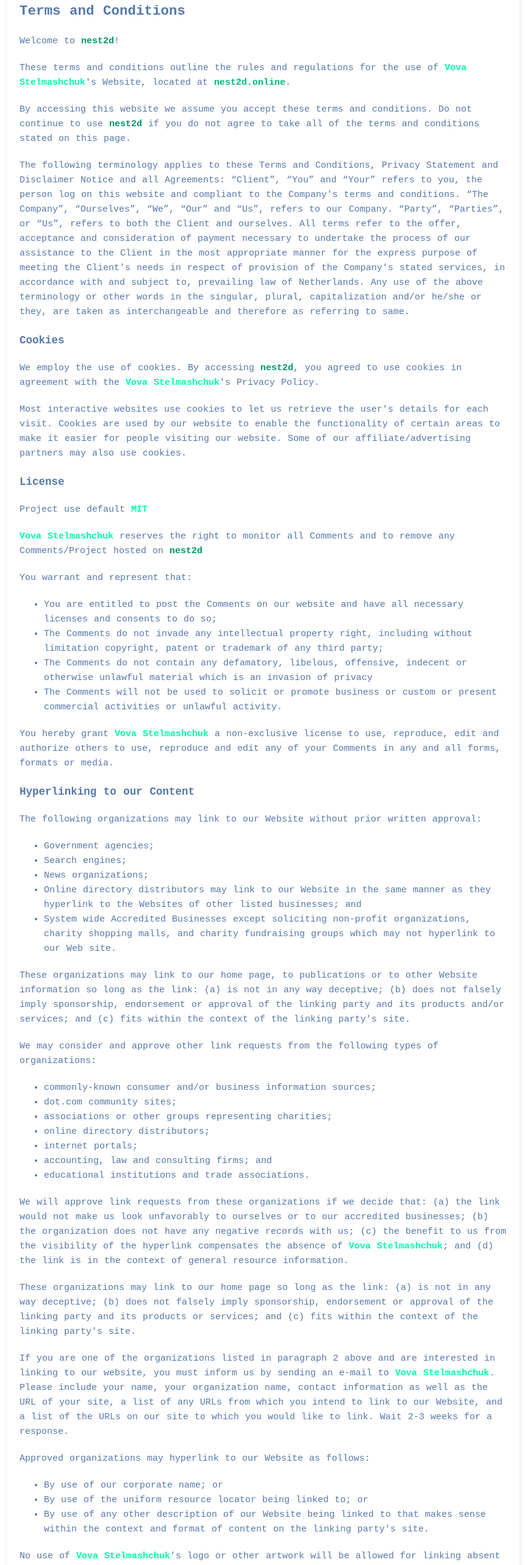
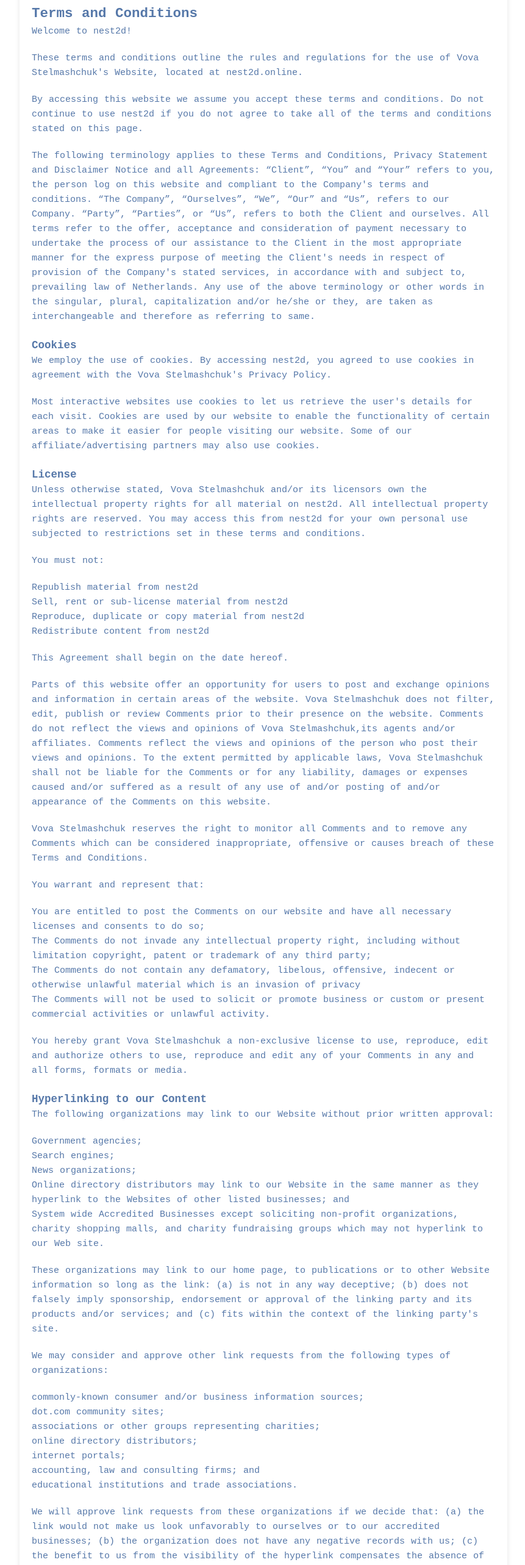
Before and after one commit to guiguijke/nest2d, a Vue app in the folder nest2dvue/: page /terms-and-conditions in a window 1280 px wide. Shown: the part 180-2746 px from the top of the page at 61% size, without its empty margins (208-1069 px from the left). Built offline with nearby package versions, Linux system fonts and the light colour scheme.

Commit message:
update terms

```diff
--- a/nest2dvue/src/views/TermsAndConditions.vue
+++ b/nest2dvue/src/views/TermsAndConditions.vue
@@ -1,127 +1,115 @@
 <template>
-    <div class="article">
-        <h2>Terms and Conditions</h2>
-        <p>
-            Welcome to
-            <span class="highlight article__site">nest2d</span>!
-        </p>
-        <p>
-            These terms and conditions outline the rules and regulations for the
-            use of
-            <span class="highlight article__name">Vova Stelmashchuk</span>'s
-            Website, located at
-            <span class="highlight article__url">nest2d.online</span>.
-        </p>
-        <p>
-            By accessing this website we assume you accept these terms and
-            conditions. Do not continue to use
-            <span class="highlight article__site">nest2d</span> if you do not
-            agree to take all of the terms and conditions stated on this page.
-        </p>
-        <p>
-            The following terminology applies to these Terms and Conditions,
-            Privacy Statement and Disclaimer Notice and all Agreements:
-            “Client”, “You” and “Your” refers to you, the person log on this
-            website and compliant to the Company's terms and conditions. “The
-            Company”, “Ourselves”, “We”, “Our” and “Us”, refers to our Company.
-            “Party”, “Parties”, or “Us”, refers to both the Client and
-            ourselves. All terms refer to the offer, acceptance and
-            consideration of payment necessary to undertake the process of our
-            assistance to the Client in the most appropriate manner for the
-            express purpose of meeting the Client's needs in respect of
-            provision of the Company's stated services, in accordance with and
-            subject to, prevailing law of Netherlands. Any use of the above
-            terminology or other words in the singular, plural, capitalization
-            and/or he/she or they, are taken as interchangeable and therefore as
-            referring to same.
-        </p>
-        <h3>Cookies</h3>
-        <p>
-            We employ the use of cookies. By accessing
-            <span class="highlight article__site">nest2d</span>, you agreed to
-            use cookies in agreement with the
-            <span class="highlight article__name">Vova Stelmashchuk</span>'s
-            Privacy Policy.
-        </p>
-        <p>
-            Most interactive websites use cookies to let us retrieve the user's
-            details for each visit. Cookies are used by our website to enable
-            the functionality of certain areas to make it easier for people
-            visiting our website. Some of our affiliate/advertising partners may
-            also use cookies.
-        </p>
-        <h3>License</h3>
-        <p>
-            Project use default <span class="highlight article__name">MIT</span>
-        </p>
-        <p>
-            <span class="highlight article__name">Vova Stelmashchuk</span>
-            reserves the right to monitor all Comments and to remove any
-            Comments/Project hosted on <span class="highlight article__site">nest2d</span>
-        </p>
+    <div class="article-container">
+        <h2><strong>Terms and Conditions</strong></h2>
+        <p>Welcome to <span class="highlight preview_website_name">nest2d</span>!</p>
+        <p>These terms and conditions outline the rules and regulations for the use of <span
+            class="highlight preview_company_name">Vova Stelmashchuk</span>'s Website, located at <span
+            class="highlight preview_website_url">nest2d.online</span>.</p>
+        <p>By accessing this website we assume you accept these terms and conditions. Do not continue to use <span
+            class="highlight preview_website_name">nest2d</span> if you do not agree to take all of the terms and
+            conditions stated on this page.</p>
+        <p>The following terminology applies to these Terms and Conditions, Privacy Statement and Disclaimer Notice and
+            all
+            Agreements: “Client”, “You” and “Your” refers to you, the person log on this website and compliant to the
+            Company's terms and conditions. “The Company”, “Ourselves”, “We”, “Our” and “Us”, refers to our Company.
+            “Party”, “Parties”, or “Us”, refers to both the Client and ourselves. All terms refer to the offer,
+            acceptance
+            and consideration of payment necessary to undertake the process of our assistance to the Client in the most
+            appropriate manner for the express purpose of meeting the Client's needs in respect of provision of the
+            Company's stated services, in accordance with and subject to, prevailing law of Netherlands. Any use of the
+            above terminology or other words in the singular, plural, capitalization and/or he/she or they, are taken as
+            interchangeable and therefore as referring to same.</p>
+        <h3><strong>Cookies</strong></h3>
+        <p>We employ the use of cookies. By accessing <span class="highlight preview_website_name">nest2d</span>, you
+            agreed to use cookies in agreement with the <span
+                class="highlight preview_company_name">Vova Stelmashchuk</span>'s
+            Privacy Policy.</p>
+        <p>Most interactive websites use cookies to let us retrieve the user's details for each visit. Cookies are used
+            by
+            our website to enable the functionality of certain areas to make it easier for people visiting our website.
+            Some
+            of our affiliate/advertising partners may also use cookies.</p>
+        <h3><strong>License</strong></h3>
+        <p>Unless otherwise stated, <span class="highlight preview_company_name">Vova Stelmashchuk</span> and/or its
+            licensors
+            own the intellectual property rights for all material on <span
+                class="highlight preview_website_name">nest2d</span>.
+            All intellectual property rights are reserved. You may access this from <span
+                class="highlight preview_website_name">nest2d</span> for your own personal use subjected to
+            restrictions set in these terms and conditions.</p>
+        <p>You must not:</p>
+        <ul>
+            <li>Republish material from <span class="highlight preview_website_name">nest2d</span></li>
+            <li>Sell, rent or sub-license material from <span class="highlight preview_website_name">nest2d</span>
+            </li>
+            <li>Reproduce, duplicate or copy material from <span class="highlight preview_website_name">nest2d</span>
+            </li>
+            <li>Redistribute content from <span class="highlight preview_website_name">nest2d</span></li>
+        </ul>
+        <p>This Agreement shall begin on the date hereof.</p>
+        <p>Parts of this website offer an opportunity for users to post and exchange opinions and information in certain
+            areas of the website. <span class="highlight preview_company_name">Vova Stelmashchuk</span> does not filter,
+            edit,
+            publish or review Comments prior to their presence on the website. Comments do not reflect the views and
+            opinions of <span class="highlight preview_company_name">Vova Stelmashchuk</span>,its agents and/or
+            affiliates.
+            Comments reflect the views and opinions of the person who post their views and opinions. To the extent
+            permitted
+            by applicable laws, <span class="highlight preview_company_name">Vova Stelmashchuk</span> shall not be
+            liable
+            for the
+            Comments or for any liability, damages or expenses caused and/or suffered as a result of any use of and/or
+            posting of and/or appearance of the Comments on this website.</p>
+        <p><span class="highlight preview_company_name">Vova Stelmashchuk</span> reserves the right to monitor all
+            Comments
+            and
+            to remove any Comments which can be considered inappropriate, offensive or causes breach of these Terms and
+            Conditions.</p>
         <p>You warrant and represent that:</p>
-        <ul class="article__list">
-            <li>
-                You are entitled to post the Comments on our website and have
-                all necessary licenses and consents to do so;
+        <ul>
+            <li>You are entitled to post the Comments on our website and have all necessary licenses and consents to do
+                so;
             </li>
-            <li>
-                The Comments do not invade any intellectual property right,
-                including without limitation copyright, patent or trademark of
-                any third party;
+            <li>The Comments do not invade any intellectual property right, including without limitation copyright,
+                patent
+                or trademark of any third party;
             </li>
-            <li>
-                The Comments do not contain any defamatory, libelous, offensive,
-                indecent or otherwise unlawful material which is an invasion of
-                privacy
+            <li>The Comments do not contain any defamatory, libelous, offensive, indecent or otherwise unlawful material
+                which is an invasion of privacy
             </li>
-            <li>
-                The Comments will not be used to solicit or promote business or
-                custom or present commercial activities or unlawful activity.
+            <li>The Comments will not be used to solicit or promote business or custom or present commercial activities
+                or
+                unlawful activity.
             </li>
         </ul>
-        <p>
-            You hereby grant
-            <span class="highlight article__name">Vova Stelmashchuk</span>
-            a non-exclusive license to use, reproduce, edit and authorize others
-            to use, reproduce and edit any of your Comments in any and all
-            forms, formats or media.
-        </p>
-        <h3>Hyperlinking to our Content</h3>
-        <p>
-            The following organizations may link to our Website without prior
-            written approval:
-        </p>
-        <ul class="article__list">
+        <p>You hereby grant <span class="highlight preview_company_name">Vova Stelmashchuk</span> a non-exclusive
+            license to
+            use,
+            reproduce, edit and authorize others to use, reproduce and edit any of your Comments in any and all forms,
+            formats or media.</p>
+        <h3><strong>Hyperlinking to our Content</strong></h3>
+        <p>The following organizations may link to our Website without prior written approval:</p>
+        <ul>
             <li>Government agencies;</li>
             <li>Search engines;</li>
             <li>News organizations;</li>
-            <li>
-                Online directory distributors may link to our Website in the
-                same manner as they hyperlink to the Websites of other listed
-                businesses; and
+            <li>Online directory distributors may link to our Website in the same manner as they hyperlink to the
+                Websites
+                of other listed businesses; and
             </li>
-            <li>
-                System wide Accredited Businesses except soliciting non-profit
-                organizations, charity shopping malls, and charity fundraising
-                groups which may not hyperlink to our Web site.
+            <li>System wide Accredited Businesses except soliciting non-profit organizations, charity shopping malls,
+                and
+                charity fundraising groups which may not hyperlink to our Web site.
             </li>
         </ul>
-        <p>
-            These organizations may link to our home page, to publications or to
-            other Website information so long as the link: (a) is not in any way
-            deceptive; (b) does not falsely imply sponsorship, endorsement or
-            approval of the linking party and its products and/or services; and
-            (c) fits within the context of the linking party's site.
-        </p>
-        <p>
-            We may consider and approve other link requests from the following
-            types of organizations:
-        </p>
-        <ul class="article__list">
-            <li>
-                commonly-known consumer and/or business information sources;
-            </li>
+        <p>These organizations may link to our home page, to publications or to other Website information so long as the
+            link: (a) is not in any way deceptive; (b) does not falsely imply sponsorship, endorsement or approval of
+            the
+            linking party and its products and/or services; and (c) fits within the context of the linking party's
+            site.</p>
+        <p>We may consider and approve other link requests from the following types of organizations:</p>
+        <ul>
+            <li>commonly-known consumer and/or business information sources;</li>
             <li>dot.com community sites;</li>
             <li>associations or other groups representing charities;</li>
             <li>online directory distributors;</li>
@@ -129,157 +117,108 @@
             <li>accounting, law and consulting firms; and</li>
             <li>educational institutions and trade associations.</li>
         </ul>
-        <p>
-            We will approve link requests from these organizations if we decide
-            that: (a) the link would not make us look unfavorably to ourselves
-            or to our accredited businesses; (b) the organization does not have
-            any negative records with us; (c) the benefit to us from the
-            visibility of the hyperlink compensates the absence of
-            <span class="highlight article__name">Vova Stelmashchuk</span>; and
-            (d) the link is in the context of general resource information.
-        </p>
-        <p>
-            These organizations may link to our home page so long as the link:
-            (a) is not in any way deceptive; (b) does not falsely imply
-            sponsorship, endorsement or approval of the linking party and its
-            products or services; and (c) fits within the context of the linking
-            party's site.
-        </p>
-        <p>
-            If you are one of the organizations listed in paragraph 2 above and
-            are interested in linking to our website, you must inform us by
-            sending an e-mail to
-            <span class="highlight article__name">Vova Stelmashchuk</span>.
-            Please include your name, your organization name, contact
-            information as well as the URL of your site, a list of any URLs from
-            which you intend to link to our Website, and a list of the URLs on
-            our site to which you would like to link. Wait 2-3 weeks for a
-            response.
-        </p>
+        <p>We will approve link requests from these organizations if we decide that: (a) the link would not make us look
+            unfavorably to ourselves or to our accredited businesses; (b) the organization does not have any negative
+            records with us; (c) the benefit to us from the visibility of the hyperlink compensates the absence of <span
+                class="highlight preview_company_name">Vova Stelmashchuk</span>; and (d) the link is in the context of
+            general
+            resource information.</p>
+        <p>These organizations may link to our home page so long as the link: (a) is not in any way deceptive; (b) does
+            not
+            falsely imply sponsorship, endorsement or approval of the linking party and its products or services; and
+            (c)
+            fits within the context of the linking party's site.</p>
+        <p>If you are one of the organizations listed in paragraph 2 above and are interested in linking to our website,
+            you
+            must inform us by sending an e-mail to <span class="highlight preview_company_name">Vova Stelmashchuk</span>.
+            Please
+            include your name, your organization name, contact information as well as the URL of your site, a list of
+            any
+            URLs from which you intend to link to our Website, and a list of the URLs on our site to which you would
+            like to
+            link. Wait 2-3 weeks for a response.</p>
         <p>Approved organizations may hyperlink to our Website as follows:</p>
-        <ul class="article__list">
+        <ul>
             <li>By use of our corporate name; or</li>
             <li>By use of the uniform resource locator being linked to; or</li>
-            <li>
-                By use of any other description of our Website being linked to
-                that makes sense within the context and format of content on the
-                linking party's site.
+            <li>By use of any other description of our Website being linked to that makes sense within the context and
+                format of content on the linking party's site.
             </li>
         </ul>
-        <p>
-            No use of
-            <span class="highlight article__name">Vova Stelmashchuk</span>'s
-            logo or other artwork will be allowed for linking absent a trademark
-            license agreement.
-        </p>
-        <h3>iFrames</h3>
-        <p>
-            Without prior approval and written permission, you may not create
-            frames around our Webpages that alter in any way the visual
-            presentation or appearance of our Website.
-        </p>
-        <h3>Content Liability</h3>
-        <p>
-            We shall not be hold responsible for any content that appears on
-            your Website. You agree to protect and defend us against all claims
-            that is rising on your Website. No link(s) should appear on any
-            Website that may be interpreted as libelous, obscene or criminal, or
-            which infringes, otherwise violates, or advocates the infringement
-            or other violation of, any third party rights.
-        </p>
-        <h3>Reservation of Rights</h3>
-        <p>
-            We reserve the right to request that you remove all links or any
-            particular link to our Website. You approve to immediately remove
-            all links to our Website upon request. We also reserve the right to
-            amen these terms and conditions and it's linking policy at any time.
-            By continuously linking to our Website, you agree to be bound to and
-            follow these linking terms and conditions.
-        </p>
-        <h3>Removal of links from our website</h3>
-        <p>
-            If you find any link on our Website that is offensive for any
-            reason, you are free to contact and inform us any moment. We will
-            consider requests to remove links but we are not obligated to or so
-            or to respond to you directly.
-        </p>
-        <p>
-            We do not ensure that the information on this website is correct, we
-            do not warrant its completeness or accuracy; nor do we promise to
-            ensure that the website remains available or that the material on
-            the website is kept up to date.
-        </p>
-        <h3>Disclaimer</h3>
-        <p>
-            To the maximum extent permitted by applicable law, we exclude all
-            representations, warranties and conditions relating to our website
-            and the use of this website. Nothing in this disclaimer will:
-        </p>
-        <ul class="article__list">
-            <li>
-                limit or exclude our or your liability for death or personal
-                injury;
-            </li>
-            <li>
-                limit or exclude our or your liability for fraud or fraudulent
-                misrepresentation;
-            </li>
-            <li>
-                limit any of our or your liabilities in any way that is not
-                permitted under applicable law;
-            </li>
-            <li>
-                or exclude any of our or your liabilities that may not be
-                excluded under applicable law.
-            </li>
+        <p>No use of <span class="highlight preview_company_name">Vova Stelmashchuk</span>'s logo or other artwork will
+            be
+            allowed for linking absent a trademark license agreement.</p>
+        <h3><strong>iFrames</strong></h3>
+        <p>Without prior approval and written permission, you may not create frames around our Webpages that alter in
+            any
+            way the visual presentation or appearance of our Website.</p>
+        <h3><strong>Content Liability</strong></h3>
+        <p>We shall not be hold responsible for any content that appears on your Website. You agree to protect and
+            defend us
+            against all claims that is rising on your Website. No link(s) should appear on any Website that may be
+            interpreted as libelous, obscene or criminal, or which infringes, otherwise violates, or advocates the
+            infringement or other violation of, any third party rights.</p>
+        <h3><strong>Reservation of Rights</strong></h3>
+        <p>We reserve the right to request that you remove all links or any particular link to our Website. You approve
+            to
+            immediately remove all links to our Website upon request. We also reserve the right to amen these terms and
+            conditions and it's linking policy at any time. By continuously linking to our Website, you agree to be
+            bound to
+            and follow these linking terms and conditions.</p>
+        <h3><strong>Removal of links from our website</strong></h3>
+        <p>If you find any link on our Website that is offensive for any reason, you are free to contact and inform us
+            any
+            moment. We will consider requests to remove links but we are not obligated to or so or to respond to you
+            directly.</p>
+        <p>We do not ensure that the information on this website is correct, we do not warrant its completeness or
+            accuracy;
+            nor do we promise to ensure that the website remains available or that the material on the website is kept
+            up to
+            date.</p>
+        <h3><strong>Disclaimer</strong></h3>
+        <p>To the maximum extent permitted by applicable law, we exclude all representations, warranties and conditions
+            relating to our website and the use of this website. Nothing in this disclaimer will:</p>
+        <ul>
+            <li>limit or exclude our or your liability for death or personal injury;</li>
+            <li>limit or exclude our or your liability for fraud or fraudulent misrepresentation;</li>
+            <li>limit any of our or your liabilities in any way that is not permitted under applicable law; or</li>
+            <li>exclude any of our or your liabilities that may not be excluded under applicable law.</li>
         </ul>
-        <p>
-            The limitations and prohibitions of liability set in this Section
-            and elsewhere in this disclaimer: (a) are subject to the preceding
-            paragraph; and (b) govern all liabilities arising under the
-            disclaimer, including liabilities arising in contract, in tort and
-            for breach of statutory duty.
-        </p>
-        <p>
-            As long as the website and the information and services on the
-            website are provided free of charge, we will not be liable for any
-            loss or damage of any nature.
-        </p>
+        <p>The limitations and prohibitions of liability set in this Section and elsewhere in this disclaimer: (a) are
+            subject to the preceding paragraph; and (b) govern all liabilities arising under the disclaimer, including
+            liabilities arising in contract, in tort and for breach of statutory duty.</p>
+        <p>As long as the website and the information and services on the website are provided free of charge, we will
+            not
+            be liable for any loss or damage of any nature.</p>
     </div>
 </template>
 
-<style lang="scss" scoped>
-.article {
-    color: var(--color-text);
-    max-width: 840px;
-    margin-left: auto;
-    margin-right: auto;
+<style>
+.article-container {
+    max-width: 800px;
+    margin: 4px auto;
     padding: 20px;
+    background-color: var(--color-background);
     box-shadow: 0 4px 8px rgba(0, 0, 0, 0.1);
     border-radius: 5px;
     line-height: 1.6;
-
-    & > * {
-        margin-bottom: 20px;
-    }
-
-    &__list {
-        list-style-type: disc;
-        padding-inline-start: 40px;
-    }
-
-    &__name {
-        color: hsla(160, 100%, 50%, 1);
-    }
-    &__site {
-        color: hsla(160, 100%, 30%, 1);
-    }
-    &__url {
-        color: hsla(160, 100%, 37%, 1);
-    }
+    color: var(--color-text);
 }
 
-.highlight {
-    font-weight: 700;
+.article-container p {
+    margin-bottom: 20px;
+    color: var(--color-text);
+    overflow-wrap: break-word;
+    white-space: normal;
 }
+
+.article-container ul {
+    margin-bottom: 20px;
+    color: var(--color-text);
+    overflow-wrap: break-word;
+    white-space: normal;
+}
+
 </style>
+<script setup>
+</script>
```
